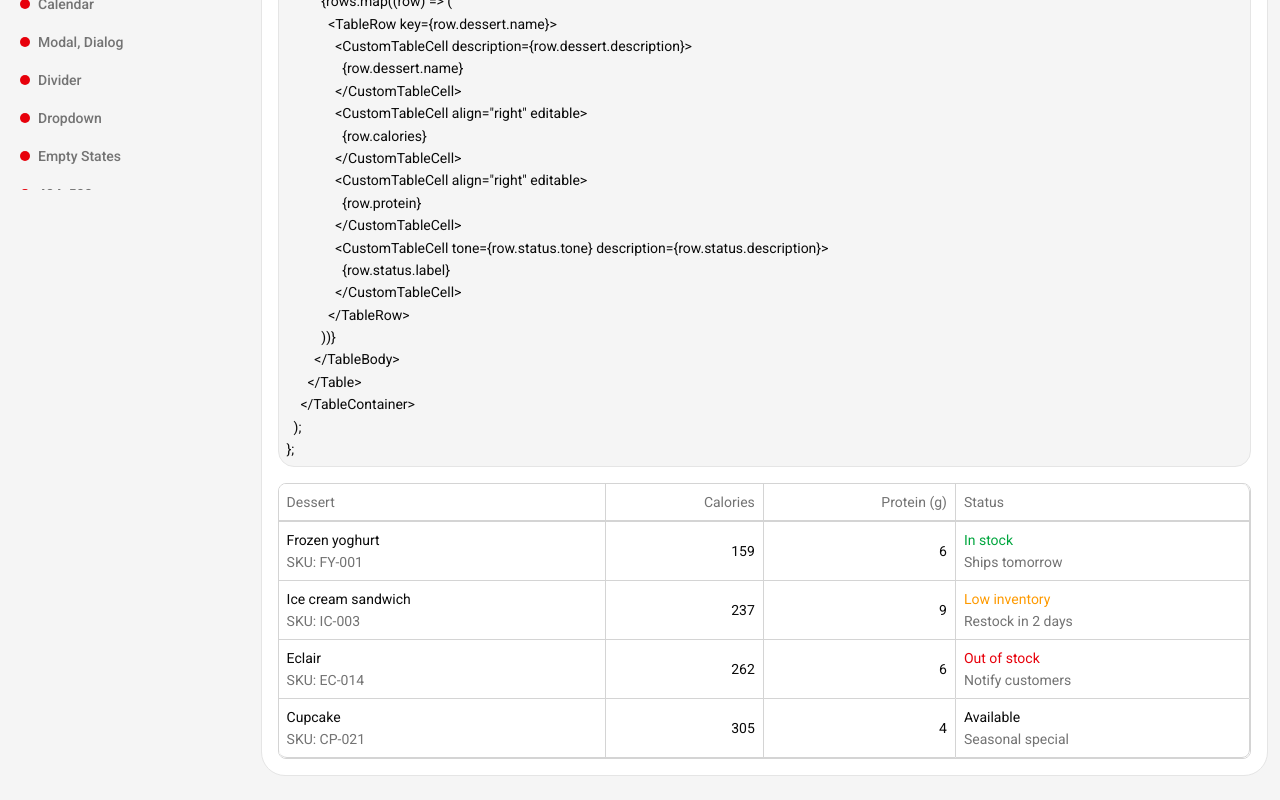
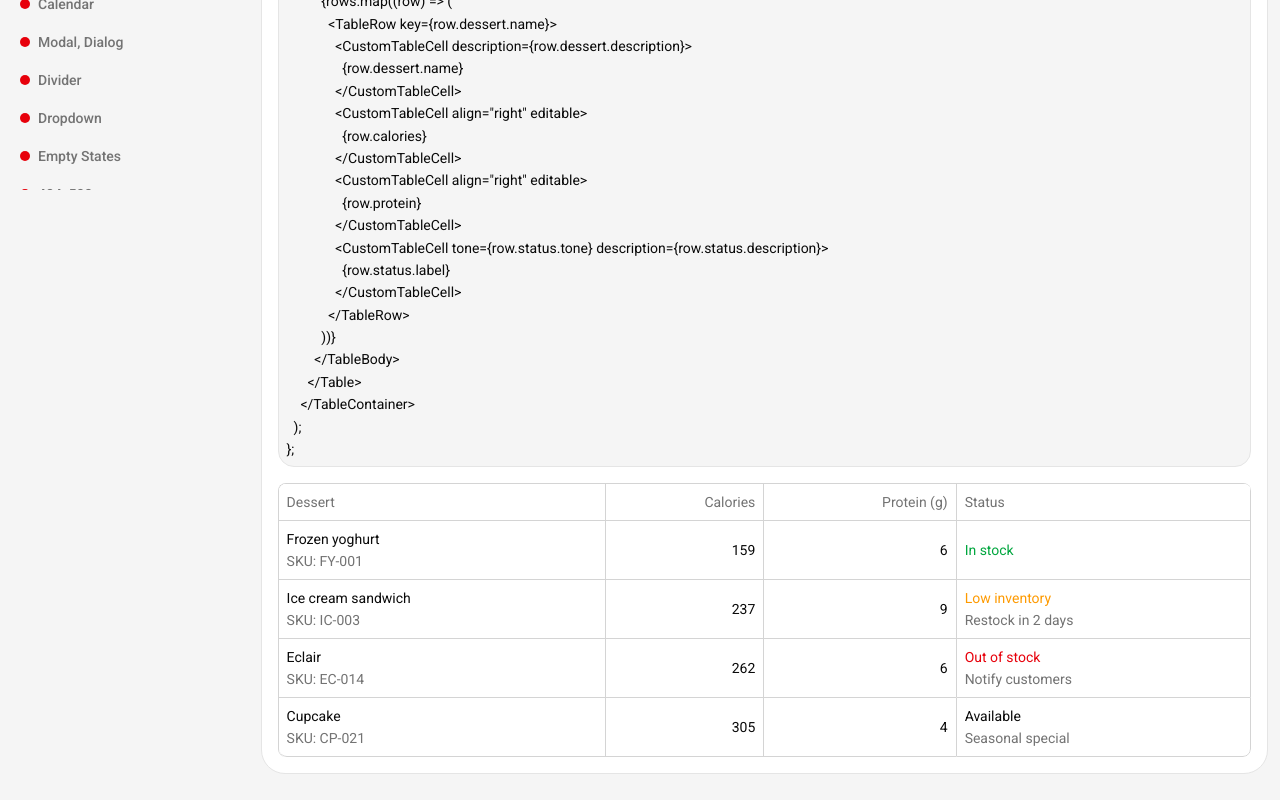
Before and after one commit to a169n/mui-custom-theme, a React (Vite) app: page /table in a window 1280 px wide. Shown: the part 639-1439 px from the top of the page. Built offline with nearby package versions, Linux system fonts and the light colour scheme.

Commit message:
Refactor CustomTableCell and TablePage components for improved readability and styling consistency; remove unused description from status and adjust table border styling.

```diff
--- a/src/components/table/CustomTableCell.tsx
+++ b/src/components/table/CustomTableCell.tsx
@@ -61,7 +61,7 @@ export const CustomTableCell = forwardRef<HTMLTableCellElement, CustomTableCellP
         ) : null}
       </Box>
     </TableCell>
-  ),
+  )
 );
 
 CustomTableCell.displayName = 'CustomTableCell';
--- a/src/pages/components/TablePage.tsx
+++ b/src/pages/components/TablePage.tsx
@@ -46,7 +46,6 @@ const rows = [
     status: {
       label: 'In stock',
       tone: 'positive' as const,
-      description: 'Ships tomorrow',
     },
   },
   {
@@ -90,12 +89,10 @@ export const TablePage = () => (
     <TableContainer>
       <Table>
         <TableHead>
-          <TableRow>
-            <TableCell>Dessert</TableCell>
-            <TableCell align="right">Calories</TableCell>
-            <TableCell align="right">Protein (g)</TableCell>
-            <TableCell>Status</TableCell>
-          </TableRow>
+          <TableCell>Dessert</TableCell>
+          <TableCell align="right">Calories</TableCell>
+          <TableCell align="right">Protein (g)</TableCell>
+          <TableCell>Status</TableCell>
         </TableHead>
         <TableBody>
           {rows.map((row) => (
@@ -109,10 +106,7 @@ export const TablePage = () => (
               <CustomTableCell align="right" editable>
                 {row.protein}
               </CustomTableCell>
-              <CustomTableCell
-                tone={row.status.tone}
-                description={row.status.description}
-              >
+              <CustomTableCell tone={row.status.tone} description={row.status.description}>
                 {row.status.label}
               </CustomTableCell>
             </TableRow>
--- a/src/theme/components/data-display/table.ts
+++ b/src/theme/components/data-display/table.ts
@@ -13,24 +13,10 @@ export const table: Components<Theme> = {
         return {
           width: '100%',
           borderRadius: radius,
-          border: `1px solid ${borderColor}`,
+          borderTop: `1px solid ${borderColor}`,
+          borderLeft: `1px solid ${borderColor}`,
           overflow: 'auto',
           backgroundColor: theme.palette.white.main,
-          scrollbarColor: `${theme.palette.gray[300]} transparent`,
-          '&::-webkit-scrollbar': {
-            width: '6px',
-            height: '6px',
-          },
-          '&::-webkit-scrollbar-thumb': {
-            backgroundColor: theme.palette.gray[300],
-            borderRadius: '10px',
-            '&:hover': {
-              backgroundColor: theme.palette.gray[400],
-            },
-          },
-          '&::-webkit-scrollbar-track': {
-            background: theme.palette.gray[100],
-          },
         };
       },
     },
```
